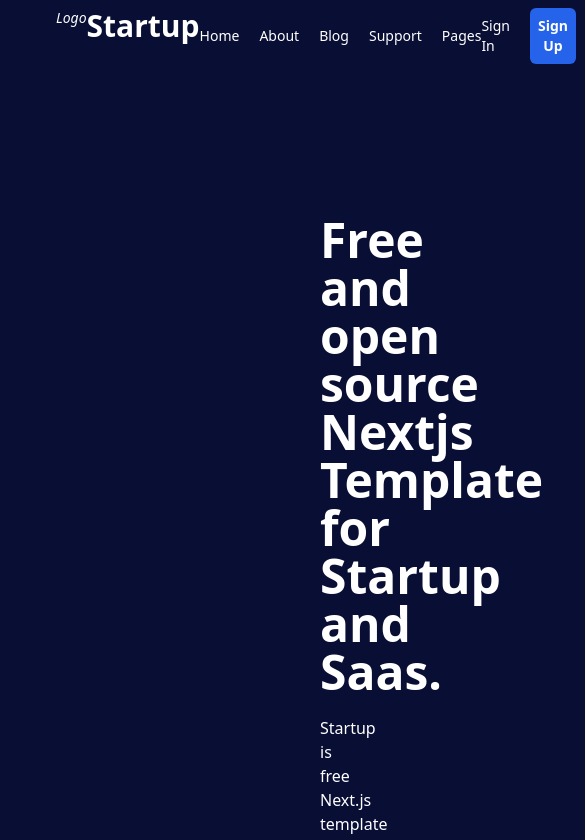
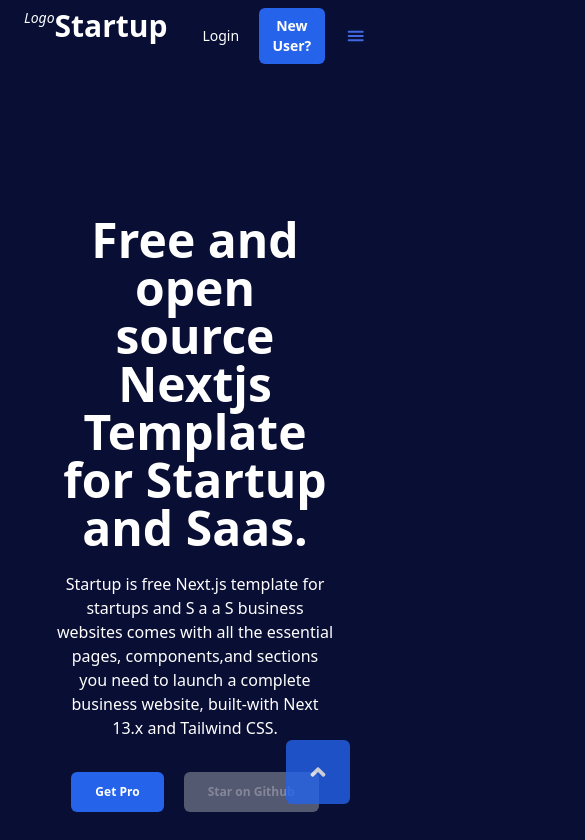
Before and after one commit to Tyzen-10/singlepage-website, a React (Vite) app: page / in a window 390 px wide. Shown: the top 840 px of the page, 585 px wide, since content can reach past the window. Built offline with nearby package versions, Linux system fonts and the light colour scheme.

Commit message:
Reponsiveness
1. Fixed webpage, so that it is responsive, even for sm, md.
2. Text Area bug fixed
3. Click to top added.
4. Navbar responsiveness and blur.

```diff
--- a/src/App.jsx
+++ b/src/App.jsx
@@ -8,6 +8,7 @@
 import Blogs from './components/Blogs'
 import Ticket from './components/Ticket'
 import Footer from './components/header/footer'
+import Up from './components/header/Up'
 
 
 function App() {
@@ -15,6 +16,7 @@
   return (
     <>
       <Navbar></Navbar>
+      <Up></Up>
       <Top></Top>
       <MainFeature></MainFeature>
       <Middle></Middle>
--- a/src/components/Blogs.jsx
+++ b/src/components/Blogs.jsx
@@ -3,7 +3,7 @@
 const Blogs = () => {
     return (
         <div className="py-36 bg-secondary">
-            <div className="text-center text-white px-80 pb-36">
+            <div className="text-center text-white lg:px-80 pb-36 px-14">
                 <p className="text-4xl font-semibold mb-5">Our Latest Blogs</p>
                 <p className="text-sm text-gray-400">Lorem ipsum dolor sit amet consectetur adipisicing elit. Minus quaerat dignissimos temporibus illum.<br></br> Facere optio eaque magnam, odio quidem autem!</p>
             </div>
--- a/src/components/Clients.jsx
+++ b/src/components/Clients.jsx
@@ -1,11 +1,11 @@
 const Clients = () => {
     return (
-        <div className="justify-between space-x-4 bg-secondary flex gap-5 px-20 py-10 mx-12 text-white text-3xl text-center">
-            <img src="src/adappt-nobg.png" className="h-20 grayscale"></img>
-            <img src="src/components/icons/ford-removebg.png" className="h-20 grayscale"></img>
-            <img src="src/components/icons/google-removebg.png" className="h-20"></img>
-            <img src="src/components/icons/cocacola-removebg.png" className="h-20 grayscale"></img>
-            <img src="src/components/icons/abc-removebg.png" className="h-20 grayscale"></img>
+        <div className="justify-between md:space-x-4 bg-secondary flex gap-5 px-20 py-10 mx-12 text-white text-3xl text-center lg:flex-row flex-col lg:items-stretch items-center">
+            <img src="src/adappt-nobg.png" className="md:h-20 h-auto grayscale md:w-auto w-20"></img>
+            <img src="src/components/icons/ford-removebg.png" className="md:h-20 h-auto grayscale md:w-auto w-20"></img>
+            <img src="src/components/icons/google-removebg.png" className="md:h-20 h-auto md:w-auto w-20"></img>
+            <img src="src/components/icons/cocacola-removebg.png" className="md:h-20 h-auto grayscale md:w-auto w-20"></img>
+            <img src="src/components/icons/abc-removebg.png" className="md:h-20 h-auto grayscale md:w-auto w-20"></img>
         </div>
     )
 }
--- a/src/components/MainFeature.jsx
+++ b/src/components/MainFeature.jsx
@@ -9,7 +9,7 @@
      const content_one = "Writing 30 words that could possibly make this paragraph look big and confuse the readers on what they are currently reading and make them question reality. Adding 10 more words for this to become a 4 line paragraph."
     return (
         <div className="bg-secondary py-36">
-            <div className="text-center text-white px-80 pb-36">
+            <div className="text-center text-white lg:px-80 pb-36 px-14">
                 <p className="text-4xl font-semibold mb-5">Main Features</p>
                 <p className="text-sm">Lorem ipsum dolor sit amet consectetur adipisicing elit. Minus quaerat dignissimos temporibus illum.<br></br> Facere optio eaque magnam, odio quidem autem!</p>
             </div>
--- a/src/components/Middle.jsx
+++ b/src/components/Middle.jsx
@@ -5,7 +5,7 @@
 const Middle = () => {
   return (
     <>
-      <div className="text-white py-36 px-80">
+      <div className="text-white py-36 lg:px-80 px-14">
         <p className=" text-center text-4xl font-semibold mb-5">
           We are here to help.
         </p>
--- a/src/components/Pricing.jsx
+++ b/src/components/Pricing.jsx
@@ -3,7 +3,7 @@
 const Pricing = () => {
     return(
         <div className="py-36">
-            <div className="text-center text-white px-80 pb-36">
+            <div className="text-center text-white lg:px-80 pb-36 px-14">
                 <p className="text-4xl font-semibold mb-5">Simple and Affordable Pricing</p>
                 <p className="text-sm text-gray-400">Lorem ipsum dolor sit amet consectetur adipisicing elit. Minus quaerat dignissimos temporibus illum.<br></br> Facere optio eaque magnam, odio quidem autem!</p>
             </div>
--- a/src/components/Review.jsx
+++ b/src/components/Review.jsx
@@ -3,7 +3,7 @@
 const Review = () => {
     return(
         <div className="bg-secondary py-36">
-            <div className="text-center text-white px-80 pb-36">
+            <div className="text-center text-white lg:px-80 pb-36 px-14">
                 <p className="text-4xl font-semibold mb-5">What Our Users Say</p>
                 <p className="text-sm text-gray-400">Lorem ipsum dolor sit amet consectetur adipisicing elit. Minus quaerat dignissimos temporibus illum.<br></br> Facere optio eaque magnam, odio quidem autem!</p>
             </div>
--- a/src/components/Top.jsx
+++ b/src/components/Top.jsx
@@ -1,6 +1,6 @@
 const Top = () => {
     return (
-        <div className="text-center text-white py-36 px-80">
+        <div className="text-center text-white py-36 lg:px-80 px-14">
             <p className="text-5xl font-semibold mb-5">Free and open source Nextjs Template for Startup and Saas.</p>
             <p className="mb-8 font-medium">Startup is free Next.js template for startups and S a a S business websites comes with all the essential pages, components,and sections you need to launch a complete business website, built-with Next 13.x and Tailwind CSS.</p>
             <div className="space-x-5">
--- a/src/components/header/Footer.jsx
+++ b/src/components/header/Footer.jsx
@@ -5,7 +5,7 @@
 const Footer = () => {
     return (
         <>
-        <div className="flex gap-x-48 px-14 mb-14">
+        <div className="flex gap-x-48 px-14 mb-14 md:flex-row flex-col">
             <div className="basis-1/3">
             <div className="flex"><i className="text-white">Logo</i><p className="text-2xl font-semibold text-white mb-5">Startup</p></div>
             <p className="text-gray-400 text-sm">Lorem ipsum, dolor sit amet consectetur adipisicing elit. Harum, autem?</p>
--- a/src/components/header/Navbar.jsx
+++ b/src/components/header/Navbar.jsx
@@ -1,17 +1,48 @@
+import { useState,useEffect } from "react";
+import { IoMenu } from "react-icons/io5";
 const Navbar = () =>{
+    const [isOpen,setOpen] = useState(false)
+    const onToggleMenu = () =>{
+        setOpen(!isOpen);
+    }
+    const [isSticky, setIsSticky] = useState(false);
+
+  useEffect(() => {
+    const handleScroll = () => {
+      const sticky = document.getElementById('navbar').offsetTop;
+      console.log("sticky : "+ sticky)
+
+      if (sticky>30) {
+        setIsSticky(true);
+      } else {
+        setIsSticky(false);
+      }
+    };
+
+    // Attach the scroll event listener
+    window.addEventListener('scroll', handleScroll);
+
+    // Clean up the event listener when the component unmounts
+    return () => {
+      window.removeEventListener('scroll', handleScroll);
+    };
+  }, []); // Empty dependency array means this effect runs once on mount
+
+  const navbarClasses = `sticky top-0 flex w-screen text-white text-sm py-2 md:px-14 px-6 z-50 ${isSticky ? 'bg-transparent bg-opacity-80 backdrop-blur-md' : 'bg-primary'}`;
     return (
-        <div className="flex bg-transparent text-white w-screen text-sm py-2 px-14">
+        <div className={navbarClasses} id="navbar">
             <div className="basis-1/4 flex"><i>Logo</i><p className="text-3xl font-semibold">Startup</p></div>
-            <ul className="flex basis-1/2 gap-5 items-center">
-                <li>Home</li>
+            <ul className={`nav-links absolute ${isOpen ? 'top-[100%] visible' : 'md:visible invisible'} md:static md:flex-row flex-col flex basis-1/2 md:gap-5 gap-10 md:items-center min-h-[50vh] md:min-h-fit left-0 w-full md:p-0 p-5 md:bg-transparent ${isSticky ? 'bg-secondary bg-opacity-80 backdrop-blur' : 'bg-primary backdrop-blur bg-opacity-80'} text-xl md:text-sm`}>
+                <li className="hover:text-gray-500">Home</li>
                 <li>About</li>
                 <li>Blog</li>
                 <li>Support</li>
                 <li>Pages</li>
             </ul>
-            <div className="flex basis-1/4 gap-5 items-center">
-                <a href="" className="text-sm ml-auto">Sign In</a>
-                <button className="bg-blue-600 text-white font-semibold rounded-md p-2 text-sm">Sign Up</button>
+            <div className="flex basis-1/4 gap-5 items-center ml-auto">
+                <a href="" className="text-sm ml-auto">Login</a>
+                <button className="bg-blue-600 text-white font-semibold rounded-md p-2 text-sm">New User?</button>
+                <IoMenu color="RoyalBlue" size="32" className="cursor-pointer md:hidden" onClick={onToggleMenu} id="menu"></IoMenu>
             </div>
         </div>
     )
--- /dev/null
+++ b/src/components/header/Up.jsx
@@ -0,0 +1,15 @@
+import { FaAngleUp } from "react-icons/fa";
+const Up = () =>{
+    const scrollToTop = () => {
+        window.scrollTo({
+          top: 0,
+          behavior: "smooth",
+        });
+      };
+    return(
+        <div className="w-fit fixed bottom-10 right-10 rounded-md bg-blue-600 p-5 opacity-80 z-50" onClick={scrollToTop}>
+            <FaAngleUp color="white" size="24"></FaAngleUp>
+        </div>
+    )
+}
+export default Up;
```
Also changed, not shown: src/components/Ticket.jsx (+4 -4 lines).
